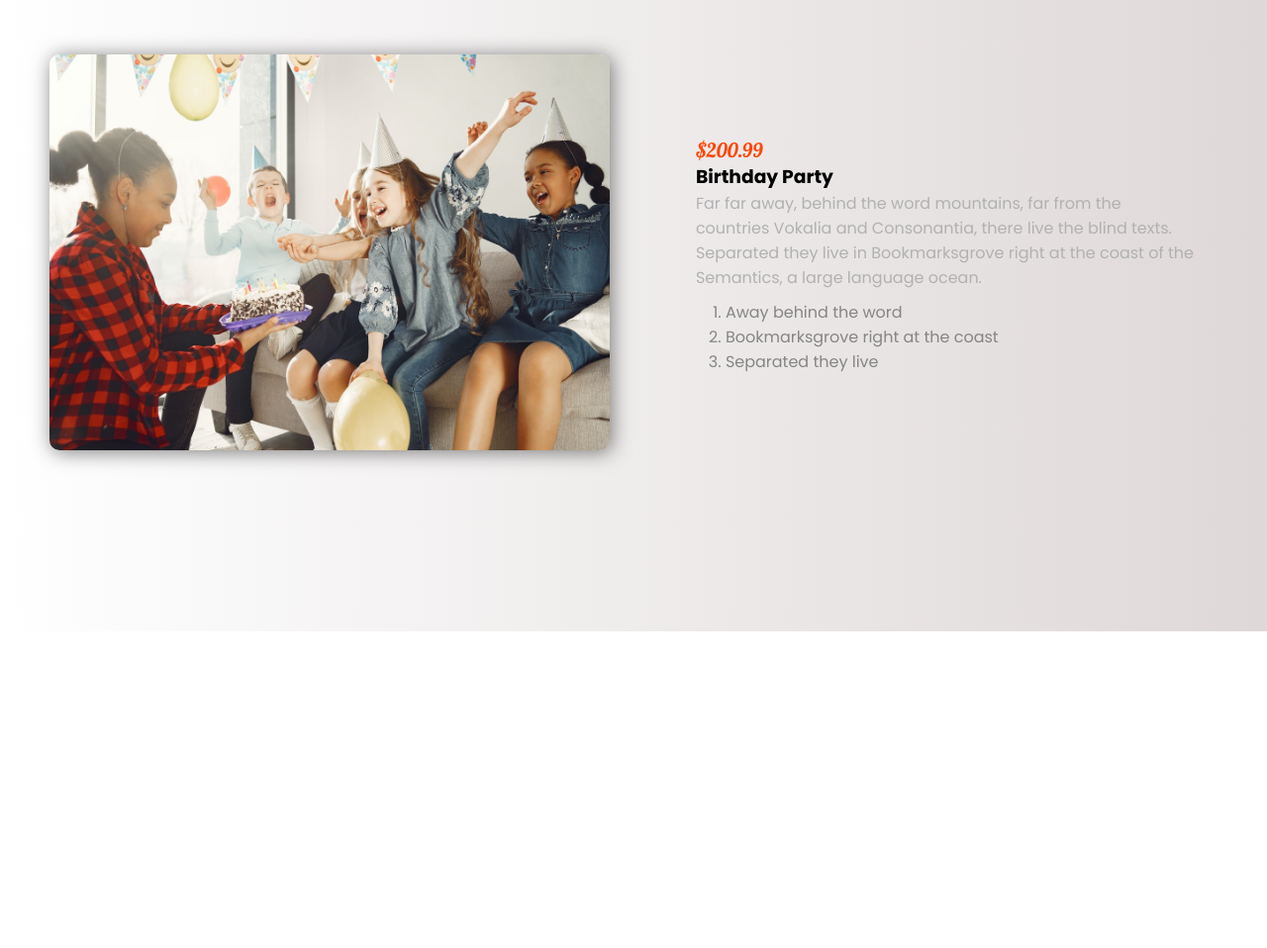
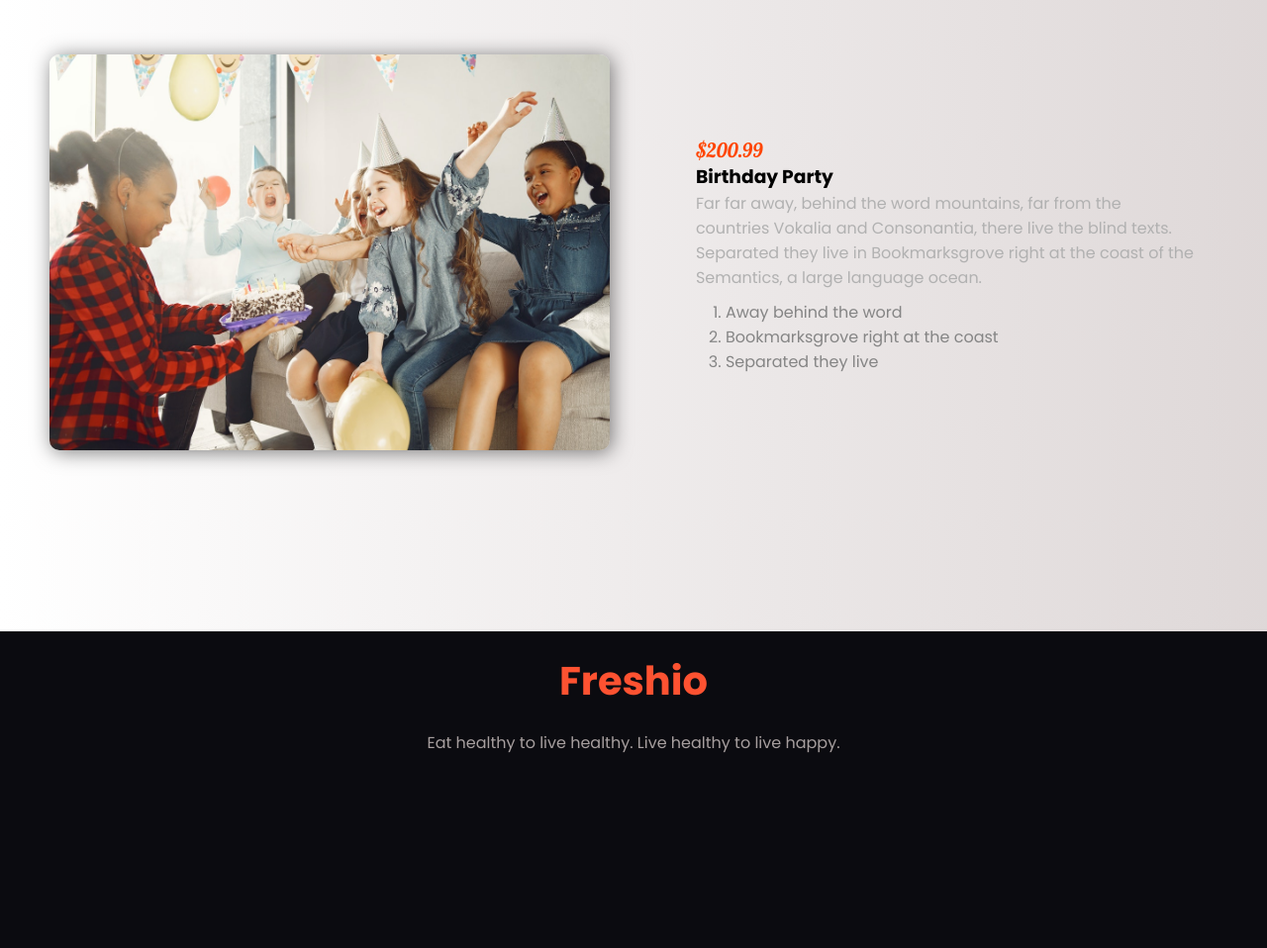
Before and after one commit to Jahid0178/Freshio, a plain HTML site: page index.html in a window 1280 px wide. Shown: the part 3242-4200 px from the top of the page at 99% size. Before the commit the page ends 3880 px from the top, so only its background shows below. Drawn offline with Linux system fonts and the light colour scheme.

Commit message:
added footer section

```diff
--- a/index.html
+++ b/index.html
@@ -119,5 +119,12 @@
         </div>
     </section>
     <!-- Event section end -->
+
+    <!-- Footer section start -->
+    <footer>
+        <h2 id="footer-header">Freshio</h2>
+        <p>Eat healthy to live healthy. Live healthy to live happy.</p>
+    </footer>
+    <!-- Footer section end -->
 </body>
 </html>
--- a/style.css
+++ b/style.css
@@ -68,6 +68,10 @@ h2 {
     padding: 15px 20px;
     border-radius: 30px;
     background-image: linear-gradient(60deg, #ff5858 0%, #f09819 100%);
+}
+
+.btn:hover {
+    background: linear-gradient(60deg, #f09819 , #ff5858);
 }
 
 /*==== About section start ====*/
@@ -143,6 +147,10 @@ h2 {
     box-shadow: 1px 1px 10px rgba(0, 0, 0, 0.3);
 }
 
+.box-body:hover {
+    box-shadow: 1px 1px 10px rgba(0, 0, 0, 0.5);
+}
+
 .box-body .recipie {
     width: 100%;
     height: 230px;
@@ -169,6 +177,10 @@ h2 {
     align-items: center;
     border-radius: 20px;
     box-shadow: 1px 1px 10px rgba(0, 0, 0, 0.3);
+}
+
+.count-box:hover {
+    box-shadow: 1px 1px 10px rgba(0, 0, 0, 0.5);
 }
 
 #items-center {
@@ -239,3 +251,19 @@ h2 {
     color: #858585;
 }
 /*==== Event section end ====*/
+
+footer {
+    width: 100%;
+    height: 40vh;
+    background: #0B0B10;
+    color: rgb(167, 159, 159);
+    display: flex;
+    justify-content: flex-start;
+    align-items: center;
+    flex-direction: column;
+}
+
+footer #footer-header {
+    color: #FD5231;
+    padding: 20px 0;
+}
```
